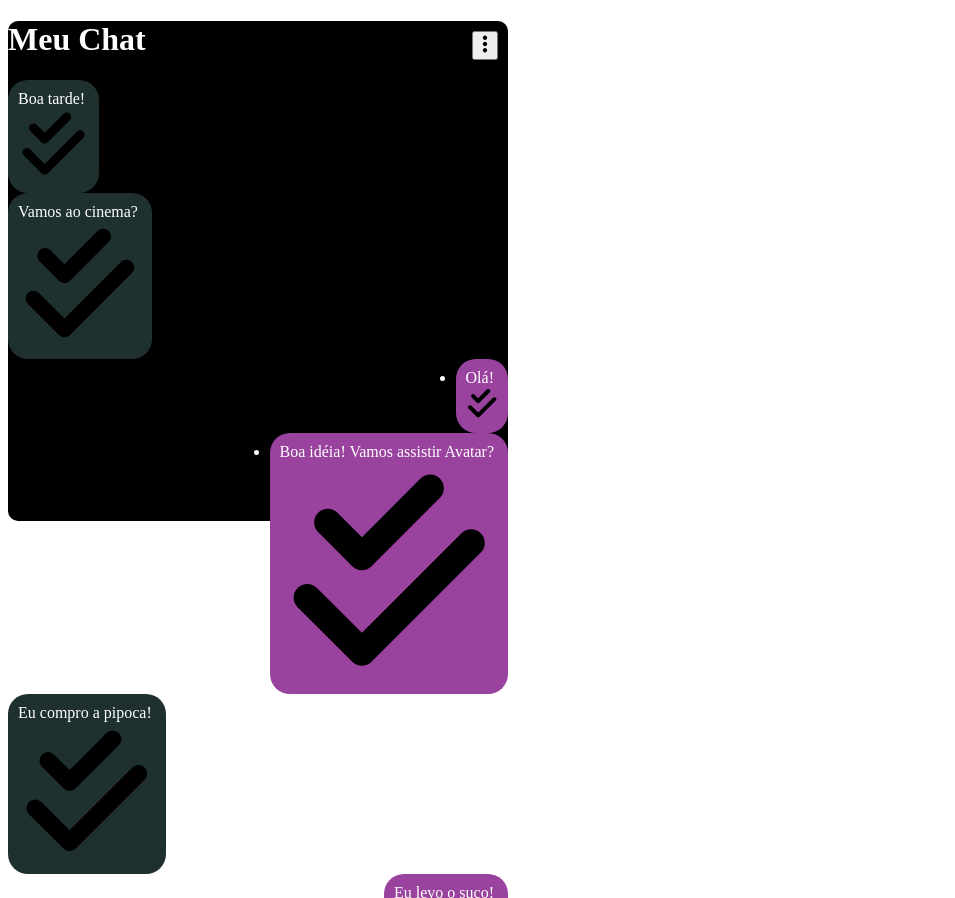
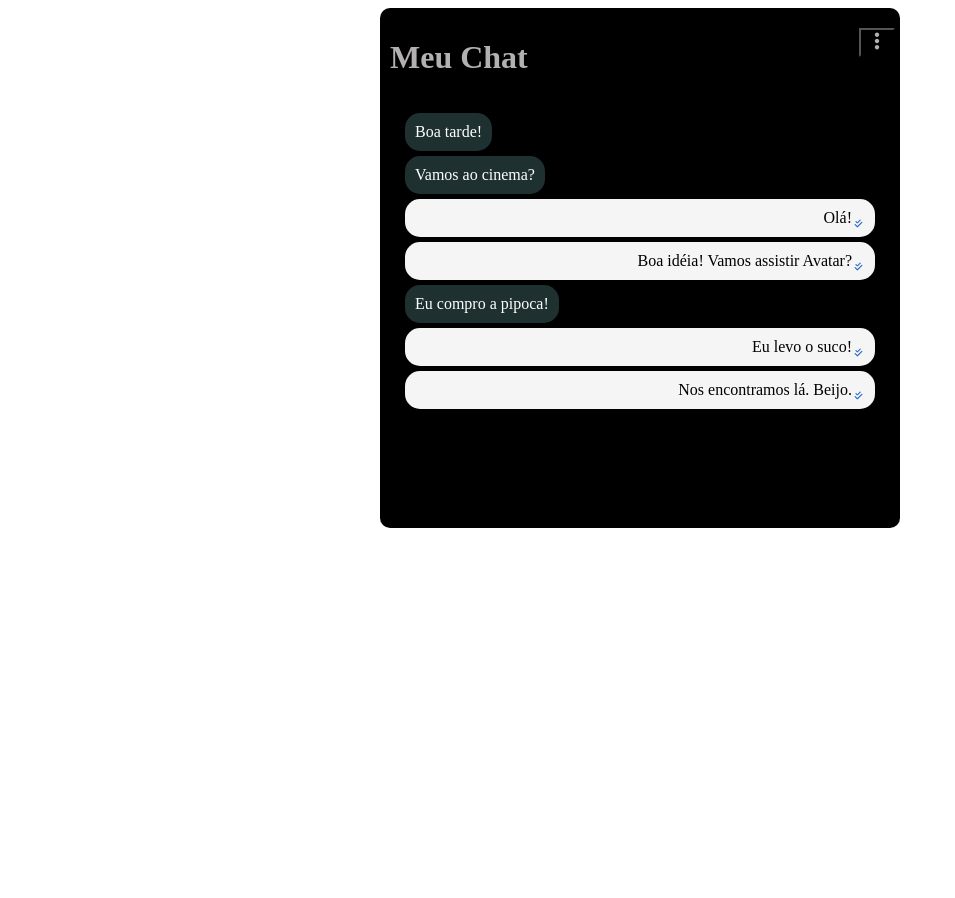
Before and after one commit to Biancakvieira/0.9.1, a plain HTML site: page index.html in a window 1280 px wide. Shown: the top 898 px of the page, without its empty margins (0-955 px from the left). After the commit the page ends 800 px from the top, so only its background shows below. Drawn offline with Linux system fonts and the light colour scheme.

Commit message:
novas correcoes

```diff
--- a/estilo.css
+++ b/estilo.css
@@ -1,72 +1,84 @@
-.card {
-   background-color: black;
-   color: white;
-   position: relative;
-   border-radius: 10px;
-   width: 500px;
-   height: 500px;
+ :root{
+  --cor1:rgb(178, 176, 176);
+  --cor2: black;
  }
 
-  button svg {
-    color: azure;
-    width: 10px;
-    height: 20px;
+ button svg {
+  width: 20px;
+  height: 20px;
+
+}
+
+button{
+
+  background-color: var(--cor2);
+  fill: var(--cor1);
+  position: absolute;
+  right: 5px;
+  top: 20px;
+  cursor: pointer;
+
   }
-  button:hover svg {
-    transform: scale(1.2);
-    fill: darkorchid;
+
+   button:hover svg {
+    transform: scale(1.3);
+    fill: whitesmoke;
   }
+
+
+ div{
+    background-color: var(--cor2);
+    color: var(--cor1);
+    width: 500px;
+    height: 500px;
+    position: relative;
+    border-radius: 10px;
+    margin: 0 auto;
+    padding: 10px;
+
+}
+ul{
+  padding: 10px;
+  }
+
   .amigo {
-    border-radius: 20px;
-    padding-left: 10px;
-    padding-right: 10px;
+    border-radius: 15px;
     background-color: rgb(31, 48, 48);
     color: white;
     width: fit-content;
     position: relative;
     padding: 10px;
+    margin: 5px;
+    list-style: none;
 
-  }
+   }
+
   .dono {
-    border-radius: 20px;
-    padding-right: 10px;
-    background-color: rgb(154, 67, 158);
-    color: white;
-    width: fit-content;
-    margin-left: auto;
-    position: relative;
+    border-radius: 15px;
+    background-color: whitesmoke;
+    color: black;
+
     padding: 10px;
-
-  }
-  .confok .dono{
-    position: absolute;
-    top: 9px;
-    border-radius: 9px;
-    background-color: rgb(229, 13, 13);
-    color: rgb(237, 231, 231);
-    padding-right: 1px;
-    padding-bottom: 5px;
-
-  }
-  .confok .amigo{
-    position: absolute;
-    top: 9px;
-    border-radius: 9px;
-    background-color: rgb(229, 13, 13);
-    color: rgb(237, 231, 231);
-    padding-right: 1px;
-    padding-bottom: 5px;
+    margin: 5px;
+    list-style: none;
+    text-align: right;
 
   }
 
-   .titulo .opcoes {
-    position: absolute;
-    right: 10px;
-    top: 10px;
+   .dono svg{
+    width: 9px;
+    height: 9px;
+    fill: rgb(36, 107, 199);
+    position: relative;
+    right: 2px;
+    bottom: 1px;
+    top: 5px;
   }
-  .titulo {
+  .amigo svg{
+    width: 10px;
+    height: 10px;
+    fill: white;
     position: relative;
-  }
-  ul {
-    padding: 0;
-  }
+    right: 2px;
+    bottom: 2px;
+   }
--- a/index.html
+++ b/index.html
@@ -10,32 +10,19 @@
 </head>
 
 <body>
-    <div class="card">
-        <div class="titulo">
-            <button class="opcoes">
+    <div>
+           <button>
                 <svg xmlns="http://www.w3.org/2000/svg"
                     viewBox="0 0 128 512"><!--! Font Awesome Pro 6.2.1 by @fontawesome - https://fontawesome.com License - https://fontawesome.com/license (Commercial License) Copyright 2022 Fonticons, Inc. -->
-                    <path
-                        d="M64 360c30.9 0 56 25.1 56 56s-25.1 56-56 56s-56-25.1-56-56s25.1-56 56-56zm0-160c30.9 0 56 25.1 56 56s-25.1 56-56 56s-56-25.1-56-56s25.1-56 56-56zM120 96c0 30.9-25.1 56-56 56S8 126.9 8 96S33.1 40 64 40s56 25.1 56 56z" />
+                    <path d="M64 360c30.9 0 56 25.1 56 56s-25.1 56-56 56s-56-25.1-56-56s25.1-56 56-56zm0-160c30.9 0 56 25.1 56 56s-25.1 56-56 56s-56-25.1-56-56s25.1-56 56-56zM120 96c0 30.9-25.1 56-56 56S8 126.9 8 96S33.1 40 64 40s56 25.1 56 56z" />
                 </svg>
-
             </button>
             <h1 class="meuChat">Meu Chat</h1>
 
-        </div>
-        <ul>
-        <li class="amigo">Boa tarde! <span class="confok"><svg xmlns="http://www.w3.org/2000/svg"
-                    viewBox="0 0 512 512"><!--! Font Awesome Pro 6.2.1 by @fontawesome - https://fontawesome.com License - https://fontawesome.com/license (Commercial License) Copyright 2022 Fonticons, Inc. -->
-                    <path
-                        d="M374.6 86.6c12.5-12.5 12.5-32.8 0-45.3s-32.8-12.5-45.3 0L192 178.7l-57.4-57.4c-12.5-12.5-32.8-12.5-45.3 0s-12.5 32.8 0 45.3l80 80c12.5 12.5 32.8 12.5 45.3 0l160-160zm96 128c12.5-12.5 12.5-32.8 0-45.3s-32.8-12.5-45.3 0L192 402.7 86.6 297.4c-12.5-12.5-32.8-12.5-45.3 0s-12.5 32.8 0 45.3l128 128c12.5 12.5 32.8 12.5 45.3 0l256-256z" />
-                </svg></span></li>
+        <ul><li class="amigo">Boa tarde! <span class="confok"></span></li>
 
 
-        <li class="amigo">Vamos ao cinema? <span class="confok"><svg xmlns="http://www.w3.org/2000/svg"
-            viewBox="0 0 512 512"><!--! Font Awesome Pro 6.2.1 by @fontawesome - https://fontawesome.com License - https://fontawesome.com/license (Commercial License) Copyright 2022 Fonticons, Inc. -->
-            <path
-                d="M374.6 86.6c12.5-12.5 12.5-32.8 0-45.3s-32.8-12.5-45.3 0L192 178.7l-57.4-57.4c-12.5-12.5-32.8-12.5-45.3 0s-12.5 32.8 0 45.3l80 80c12.5 12.5 32.8 12.5 45.3 0l160-160zm96 128c12.5-12.5 12.5-32.8 0-45.3s-32.8-12.5-45.3 0L192 402.7 86.6 297.4c-12.5-12.5-32.8-12.5-45.3 0s-12.5 32.8 0 45.3l128 128c12.5 12.5 32.8 12.5 45.3 0l256-256z" />
-        </svg></span></li>
+        <li class="amigo">Vamos ao cinema? <span class="confok"></span></li>
         <li class="dono">Olá! <span class="confok"><svg xmlns="http://www.w3.org/2000/svg"
             viewBox="0 0 512 512"><!--! Font Awesome Pro 6.2.1 by @fontawesome - https://fontawesome.com License - https://fontawesome.com/license (Commercial License) Copyright 2022 Fonticons, Inc. -->
             <path
@@ -46,11 +33,7 @@
             <path
                 d="M374.6 86.6c12.5-12.5 12.5-32.8 0-45.3s-32.8-12.5-45.3 0L192 178.7l-57.4-57.4c-12.5-12.5-32.8-12.5-45.3 0s-12.5 32.8 0 45.3l80 80c12.5 12.5 32.8 12.5 45.3 0l160-160zm96 128c12.5-12.5 12.5-32.8 0-45.3s-32.8-12.5-45.3 0L192 402.7 86.6 297.4c-12.5-12.5-32.8-12.5-45.3 0s-12.5 32.8 0 45.3l128 128c12.5 12.5 32.8 12.5 45.3 0l256-256z" />
         </svg></span></li>
-        <li class="amigo">Eu compro a pipoca! <span class="confok"><svg xmlns="http://www.w3.org/2000/svg"
-            viewBox="0 0 512 512"><!--! Font Awesome Pro 6.2.1 by @fontawesome - https://fontawesome.com License - https://fontawesome.com/license (Commercial License) Copyright 2022 Fonticons, Inc. -->
-            <path
-                d="M374.6 86.6c12.5-12.5 12.5-32.8 0-45.3s-32.8-12.5-45.3 0L192 178.7l-57.4-57.4c-12.5-12.5-32.8-12.5-45.3 0s-12.5 32.8 0 45.3l80 80c12.5 12.5 32.8 12.5 45.3 0l160-160zm96 128c12.5-12.5 12.5-32.8 0-45.3s-32.8-12.5-45.3 0L192 402.7 86.6 297.4c-12.5-12.5-32.8-12.5-45.3 0s-12.5 32.8 0 45.3l128 128c12.5 12.5 32.8 12.5 45.3 0l256-256z" />
-        </svg></span></li>
+        <li class="amigo">Eu compro a pipoca! <span class="confok"></span></li>
         <li class="dono">Eu levo o suco! <span class="confok"><svg xmlns="http://www.w3.org/2000/svg"
             viewBox="0 0 512 512"><!--! Font Awesome Pro 6.2.1 by @fontawesome - https://fontawesome.com License - https://fontawesome.com/license (Commercial License) Copyright 2022 Fonticons, Inc. -->
             <path
@@ -61,7 +44,7 @@
             <path
                 d="M374.6 86.6c12.5-12.5 12.5-32.8 0-45.3s-32.8-12.5-45.3 0L192 178.7l-57.4-57.4c-12.5-12.5-32.8-12.5-45.3 0s-12.5 32.8 0 45.3l80 80c12.5 12.5 32.8 12.5 45.3 0l160-160zm96 128c12.5-12.5 12.5-32.8 0-45.3s-32.8-12.5-45.3 0L192 402.7 86.6 297.4c-12.5-12.5-32.8-12.5-45.3 0s-12.5 32.8 0 45.3l128 128c12.5 12.5 32.8 12.5 45.3 0l256-256z" />
         </svg></span></li>
-    </ul>
+     </ul>
     </div>
 </body>
 
```
